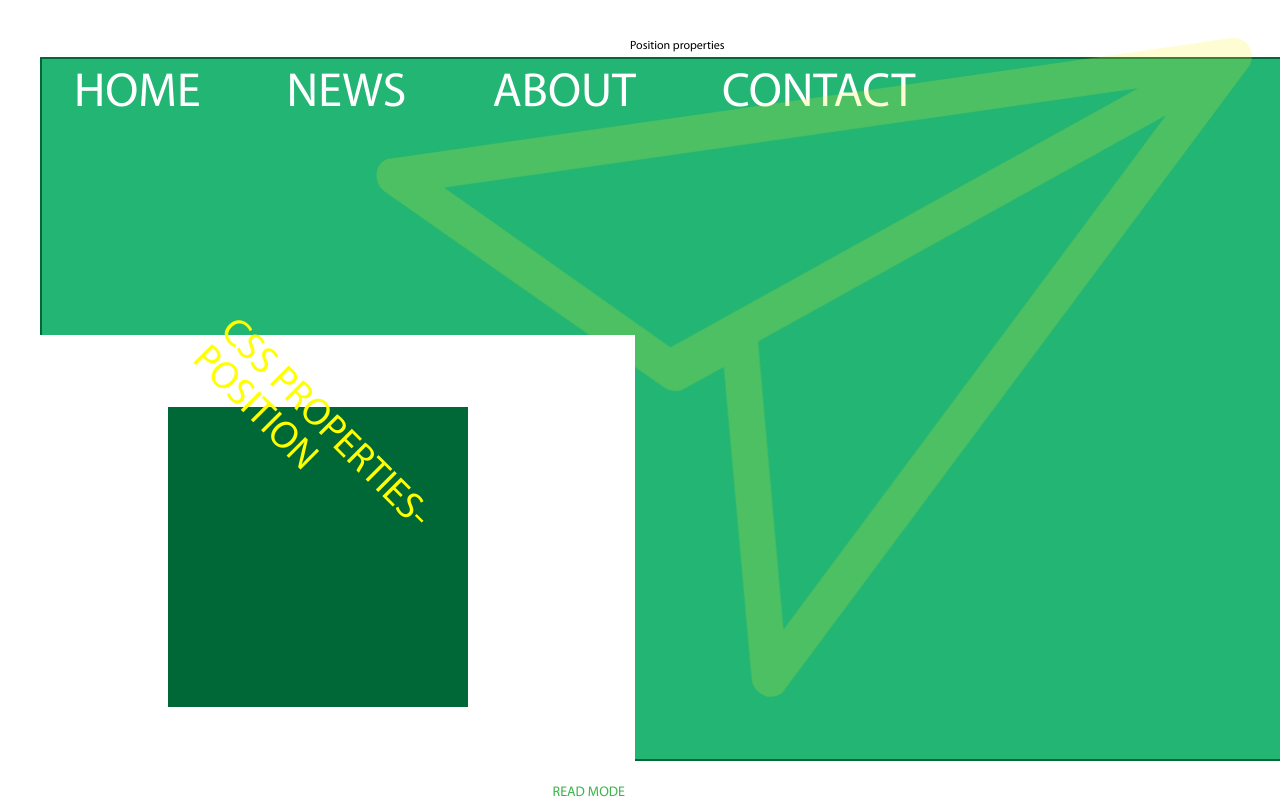
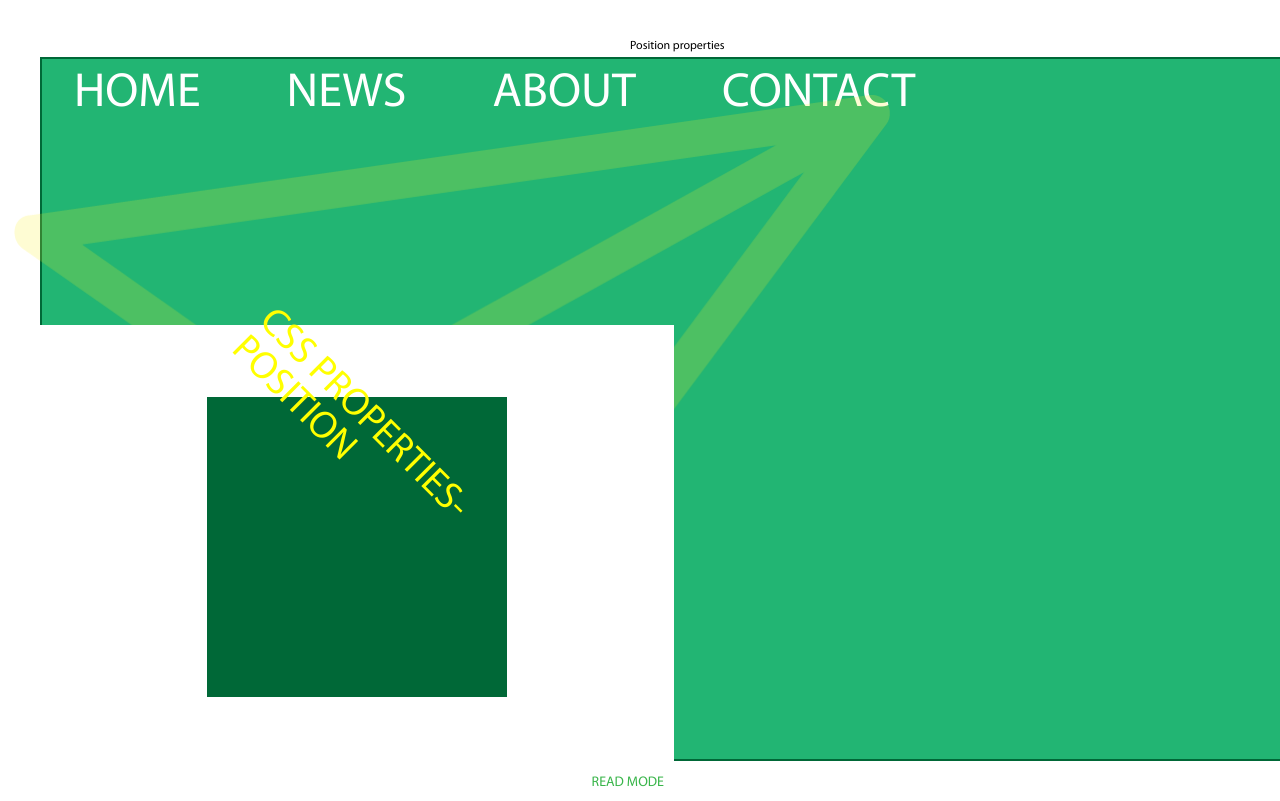
Before and after one commit to nino-mate/davaleba7, a plain HTML site: page index.html in a window 1280 px wide. Shown: the top 801 px of the page. Drawn offline with Linux system fonts and the light colour scheme.

Commit message:
Update style.css

```diff
--- a/css/style.css
+++ b/css/style.css
@@ -31,8 +31,8 @@ body{
 }
 .logo{
 	height: 659px;
-	margin-right: 28px;
-	margin-top: 38px;
+	margin-right: 390px;
+	margin-top: 95px;
 	position: absolute;
 	right: 0;
 	top: 0;
@@ -45,8 +45,8 @@ body{
 	position: absolute;
 	left: 0;
 	bottom: 0;
-	margin-left: 0;
-	margin-bottom: 0;
+	margin-left: 39px;
+	margin-bottom: 10px;
 	z-index: 10;
 }
 .green-box{
```
